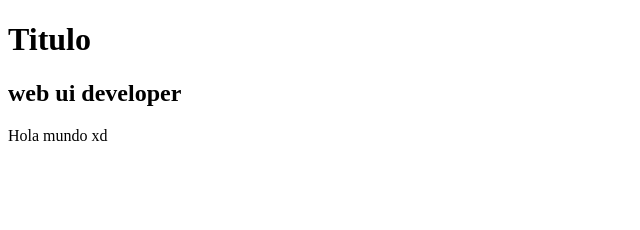
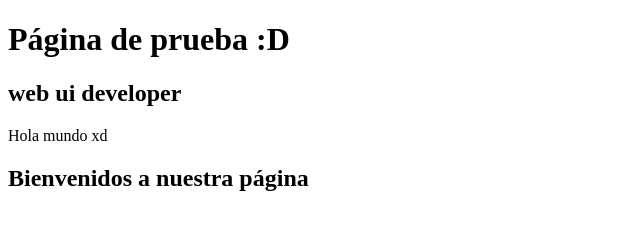
Before and after one commit to Maria0303/prueba, a plain HTML site: page index.html in a window 1280 px wide. Shown: the whole page, without its empty margins (0-640 px from the left). Drawn offline with Linux system fonts and the light colour scheme.

Commit message:
añadí un h1 y cambié el título

```diff
--- a/index.html
+++ b/index.html
@@ -4,8 +4,9 @@
     <title>Ecomoda</title>
 </head>
 <body>
-    <h1>Titulo</h1>
+    <h1>Página de prueba :D</h1>
     <h2>web ui developer</h2>
     <p>Hola mundo xd</p>
+    <h2>Bienvenidos a nuestra página</h2>
 </body>
 </html>
```
